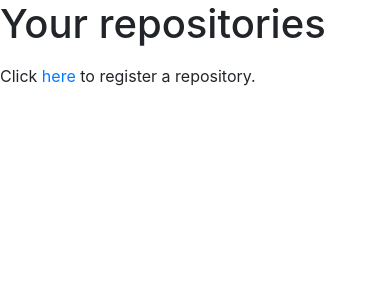
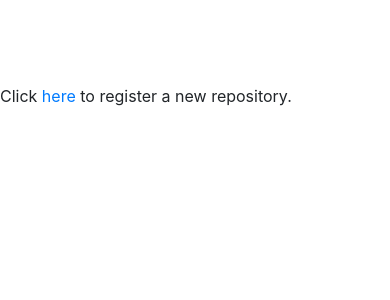
Before and after one commit to m-vdb/github-buildservice-boilerplate, a Django app: template buildservice/templates/home.html in a window 390 px wide. Shown: the part 64-364 px from the top of the page. Run offline with Django 3.2, Linux system fonts and the light colour scheme; the template is opened without the code that fills it, so the values that code supplies are empty; the visitor is signed in with stand-in values (Sample User, id 1); some libraries are stand-ins or nearby versions.

Commit message:
some styling in home.html

```diff
--- a/buildservice/templates/home.html
+++ b/buildservice/templates/home.html
@@ -1,13 +1,9 @@
 {% extends "base.html" %}
 
 {% block body %}
-<h1>Your repositories</h1>
-<ul>
-  {% for repo in repositories %}
-  <li>
-    <a>{{ repo.name }}</a>
-  </li>
-  {% endfor %}
-</ul>
-<p>Click <a href="{% url "register_repositories" %}">here</a> to register a repository.</p>
+<div class="row">
+  <div class="col-sm-8 col-sm-offset-2" style="margin-top: 20%;">
+    <p>Click <a href="{% url "register_repositories" %}">here</a> to register a new repository.</p>
+  </div>
+</div>
 {% endblock %}
```
